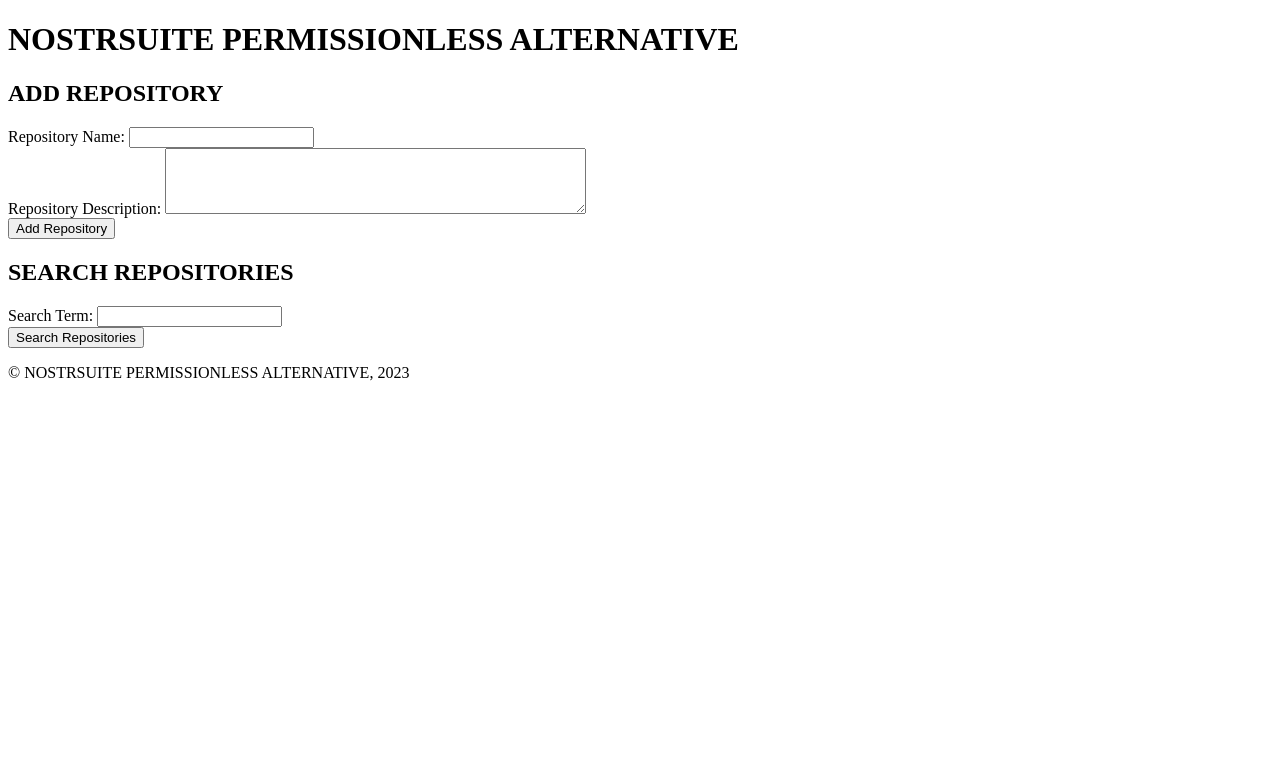
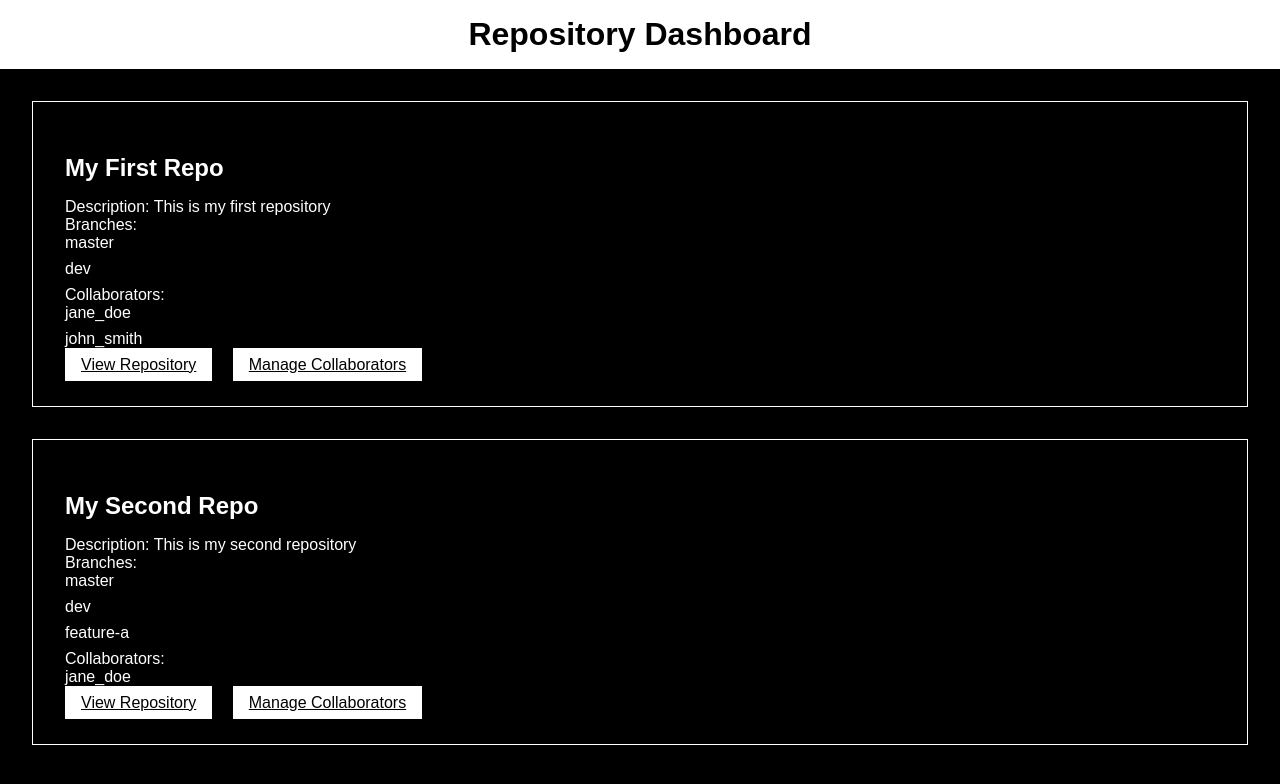
Before and after one commit to investinaccess/nostrsuite_attempt2, a website: page index.html in a window 1280 px wide. Drawn offline with Linux system fonts and the light colour scheme.

Commit message:
Update index.html

```diff
--- a/index.html
+++ b/index.html
@@ -1,44 +1,118 @@
 <!DOCTYPE html>
 <html lang="en">
   <head>
-    <meta charset="UTF-8">
-    <meta name="viewport" content="width=device-width, initial-scale=1.0">
-    <title>NOSTRSUITE PERMISSIONLESS ALTERNATIVE</title>
-    <link rel="stylesheet" href="styles.css">
+    <meta charset="UTF-8" />
+    <meta http-equiv="X-UA-Compatible" content="IE=edge" />
+    <meta name="viewport" content="width=device-width, initial-scale=1.0" />
+    <title>Repository Dashboard</title>
+    <style>
+      body {
+        background-color: black;
+        color: white;
+        font-family: Arial, sans-serif;
+        margin: 0;
+        padding: 0;
+      }
+
+      header {
+        background-color: white;
+        color: black;
+        padding: 1rem 0;
+        text-align: center;
+      }
+
+      h1 {
+        margin: 0;
+      }
+
+      main {
+        padding: 2rem;
+      }
+
+      .button {
+        background-color: white;
+        color: black;
+        border: none;
+        padding: 0.5rem 1rem;
+        cursor: pointer;
+        transition: background-color 0.3s ease;
+        margin-right: 1rem;
+      }
+
+      .button:hover {
+        background-color: #333;
+      }
+
+      .repo {
+        margin-bottom: 2rem;
+        padding: 2rem;
+        border: 1px solid white;
+      }
+
+      .repo h2 {
+        margin-bottom: 1rem;
+      }
+
+      .repo p {
+        margin: 0;
+      }
+
+      .repo ul {
+        margin: 0;
+        padding: 0;
+        list-style: none;
+      }
+
+      .repo ul li {
+        margin-bottom: 0.5rem;
+      }
+    </style>
   </head>
   <body>
     <header>
-      <h1>NOSTRSUITE PERMISSIONLESS ALTERNATIVE</h1>
+      <h1>Repository Dashboard</h1>
     </header>
     <main>
-      <section>
-        <h2>ADD REPOSITORY</h2>
-        <form id="addRepoForm">
-          <label for="repoName">Repository Name:</label>
-          <input type="text" id="repoName" name="repoName" required>
-          <br>
-          <label for="repoDescription">Repository Description:</label>
-          <textarea id="repoDescription" name="repoDescription" rows="4" cols="50"></textarea>
-          <br>
-          <button type="submit" id="addRepoButton">Add Repository</button>
-        </form>
-      </section>
-      <section>
-        <h2>SEARCH REPOSITORIES</h2>
-        <form id="searchReposForm">
-          <label for="searchTerm">Search Term:</label>
-          <input type="text" id="searchTerm" name="searchTerm" required>
-          <br>
-          <button type="submit" id="searchReposButton">Search Repositories</button>
-        </form>
-        <ul id="searchResults"></ul>
-      </section>
+      <div class="repo">
+        <h2>My First Repo</h2>
+        <p>Description: This is my first repository</p>
+        <ul>
+          <li>Branches:
+            <ul>
+              <li>master</li>
+              <li>dev</li>
+            </ul>
+          </li>
+          <li>Collaborators:
+            <ul>
+              <li>jane_doe</li>
+              <li>john_smith</li>
+            </ul>
+          </li>
+        </ul>
+        <a href="#" class="button">View Repository</a>
+        <a href="#" class="button">Manage Collaborators</a>
+      </div>
+      <div class="repo">
+        <h2>My Second Repo</h2>
+        <p>Description: This is my second repository</p>
+        <ul>
+          <li>Branches:
+            <ul>
+              <li>master</li>
+              <li>dev</li>
+              <li>feature-a</li>
+            </ul>
+          </li>
+          <li>Collaborators:
+            <ul>
+              <li>jane_doe</li>
+            </ul>
+          </li>
+        </ul>
+        <a href="#" class="button">View Repository</a>
+        <a href="#" class="button">Manage Collaborators</a>
+      </div>
     </main>
-    <footer>
-      <p>&copy; NOSTRSUITE PERMISSIONLESS ALTERNATIVE, 2023</p>
-    </footer>
-    <script src="storjInteraction.js"></script>
-    <script src="searchRepos.js"></script>
-    <script src="addRepo.js"></script>
   </body>
 </html>
```
